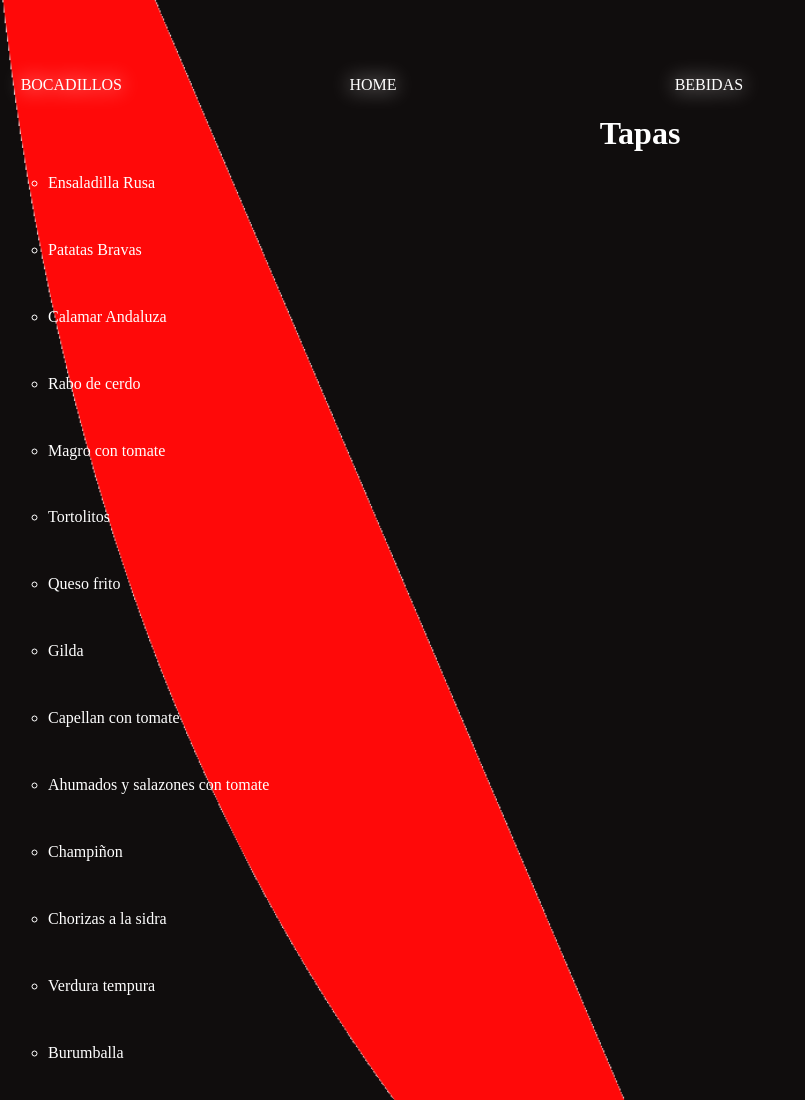
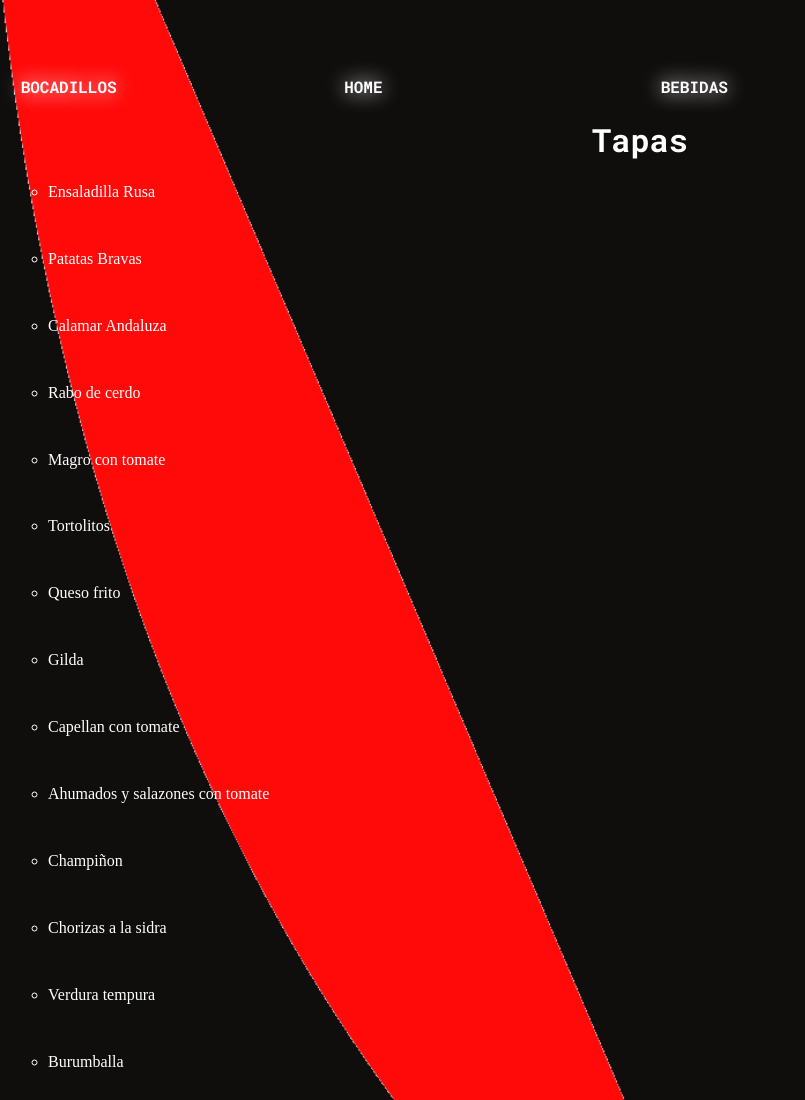
Before and after one commit to AlexanderLB/TENTACION2.0, a plain HTML site: page tapas.html in a window 1280 px wide. Shown: the top 1100 px of the page, without its empty margins (0-805 px from the left). Drawn offline with Linux system fonts and the light colour scheme.

Commit message:
Add files via upload

```diff
--- a/bebidas.css
+++ b/bebidas.css
@@ -25,12 +25,10 @@ ul li{
 .container{
     color: white;
 }
-
 .lnks{
     text-decoration-line: underline;
     color: white;
 }
-
 .back_links{
     display: flex;
     flex-direction: row;
@@ -40,9 +38,9 @@ ul li{
 .back{
     text-decoration: none;
     color: white;
+    font-weight: bold;
     margin-left: 0.5cm;
     font-family: 'Roboto Mono';
-    text-decoration-line: underline;
     filter: drop-shadow(0px 0px 10px #ffffff);
 }
 
@@ -52,9 +50,8 @@ ul li{
     margin-left: 6.5cm;
     font-family: 'Roboto Mono';
     text-align: right;
+    font-weight: bold;
     text-decoration: none;
     color: white;
-    filter: drop-shadow(0cm 0cm 10cm white);
-    text-decoration-line: underline;
-    filter: drop-shadow(0px 0px 10px #ffffff);
+    filter: drop-shadow(0px 0px 10px white);
 }
--- a/tapas.css
+++ b/tapas.css
@@ -1,3 +1,5 @@
+@import url('https://fonts.googleapis.com/css2?family=Bebas+Neue&family=Kalam:wght@300&family=Roboto+Mono:wght@100;700&display=swap');
+
 body{
     background-image: url('IMG/tentacion1.png');
     background-size: cover;
@@ -29,6 +31,8 @@ ul li{
     color: #ffffff;
     filter: drop-shadow(0px 0px 10px #ffffff);
     margin-left: 1%;
+    font-family: 'Roboto Mono';
+    font-weight: bold;
 }
 
 .back{
@@ -36,6 +40,8 @@ ul li{
     color: #ffffff;
     margin-left: 18%;
     filter: drop-shadow(0px 0px 10px #ffffff);
+    font-family: 'Roboto Mono';
+    font-weight: bold;
 }
 
 .bbds{
@@ -43,4 +49,6 @@ ul li{
     color: #ffffff;
     margin-left: 22%;
     filter: drop-shadow(0px 0px 10px #ffffffff);
+    font-family: 'Roboto Mono';
+    font-weight: bold;
 }
```
